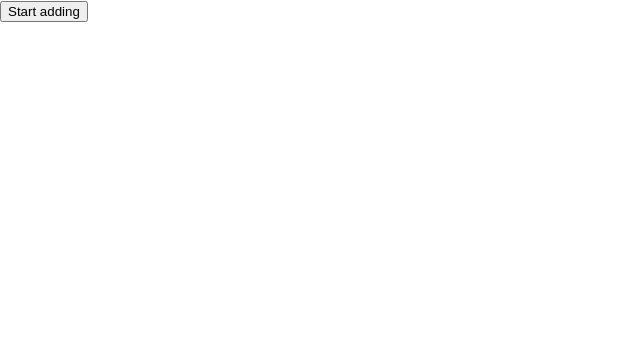
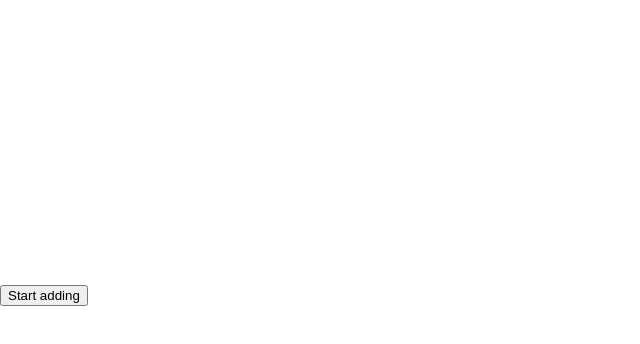
Before and after one commit to alexfauquette/physic-shem, a React (Create React App) app: page / in a window 1280 px wide. Shown: the top 344 px of the page, without its empty margins (0-640 px from the left). Built offline with nearby package versions, Linux system fonts and the light colour scheme.

Commit message:
refacto to put components in a specific file

```diff
--- /dev/null
+++ b/src/container/components.js
@@ -0,0 +1,55 @@
+import React from "react";
+import components from "../components";
+import { connect } from "react-redux";
+import { selectElement } from "../redux/actions";
+import { MODE_SELECT, MODE_DRAG } from "../redux/store";
+
+const mapDispatchToProps = (dispatch) => {
+  return {
+    select: (objectId, ctrlPressed) =>
+      dispatch(selectElement(objectId, ctrlPressed)),
+  };
+};
+const mapStateToProps = (state) => {
+  return state;
+};
+
+const Components = ({ scene, selection, mode, startDrag, select }) => (
+  <>
+    {Object.keys(scene)
+      .filter((id) => mode !== MODE_DRAG || !selection.includes(id))
+      .map(
+        (id) =>
+          scene[id].type &&
+          components[scene[id].type]({
+            id,
+            onMouseDown:
+              mode === MODE_SELECT && selection.includes(id)
+                ? (event) => {
+                    event.stopPropagation();
+                    if (!event.ctrlKey) {
+                      startDrag(event);
+                    }
+                  }
+                : null,
+            onClick:
+              mode === MODE_SELECT
+                ? selection.includes(id)
+                  ? (event) => {
+                      event.stopPropagation();
+                      if (event.ctrlKey) {
+                        select(id, event.ctrlKey);
+                      }
+                    }
+                  : (event) => {
+                      event.stopPropagation();
+                      select(id, event.ctrlKey);
+                    }
+                : null,
+            selected: selection.includes(id),
+          })
+      )}
+  </>
+);
+
+export default connect(mapStateToProps, mapDispatchToProps)(Components);
--- a/src/container/index.js
+++ b/src/container/index.js
@@ -8,6 +8,7 @@ import {
   stopDraging,
 } from "../redux/actions";
 import { MODE_ADD, MODE_SELECT, MODE_DRAG } from "../redux/store";
+import Components from "./components";
 
 const STEP = 10;
 
@@ -86,9 +87,6 @@ const Container = ({
   };
   return (
     <>
-      <p>{mode}</p>
-      <p>{selection}</p>
-      <p>{Object.keys(scene)}</p>
       <svg
         xmlns="http://www.w3.org/2000/svg"
         viewBox="0 0 500 300"
@@ -118,40 +116,7 @@ const Container = ({
             : null
         }
       >
-        <text>{mode}</text>
-        {Object.keys(scene)
-          .filter((id) => mode !== MODE_DRAG || !selection.includes(id))
-          .map(
-            (id) =>
-              scene[id].type &&
-              components[scene[id].type]({
-                id,
-                onMouseDown:
-                  mode === MODE_SELECT && selection.includes(id)
-                    ? (event) => {
-                        event.stopPropagation();
-                        if (!event.ctrlKey) {
-                          startDrag(event);
-                        }
-                      }
-                    : null,
-                onClick:
-                  mode === MODE_SELECT
-                    ? selection.includes(id)
-                      ? (event) => {
-                          event.stopPropagation();
-                          if (event.ctrlKey) {
-                            select(id, event.ctrlKey);
-                          }
-                        }
-                      : (event) => {
-                          event.stopPropagation();
-                          select(id, event.ctrlKey);
-                        }
-                    : null,
-                selected: selection.includes(id),
-              })
-          )}
+        <Components startDrag={startDrag} />
         {mode === MODE_ADD && components[selection[0]]({ ...coords })}
         {mode === MODE_DRAG && (
           <g
```
